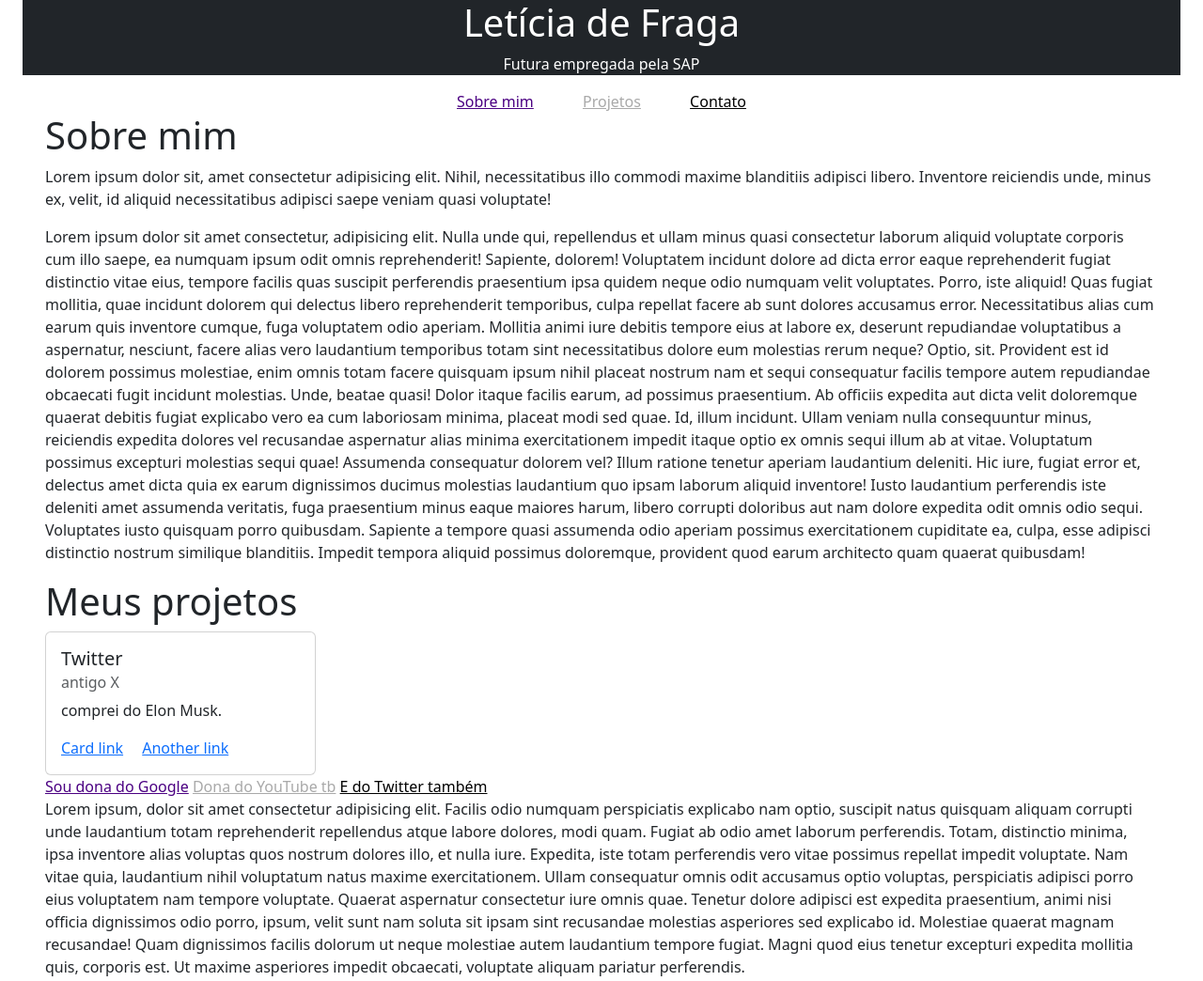
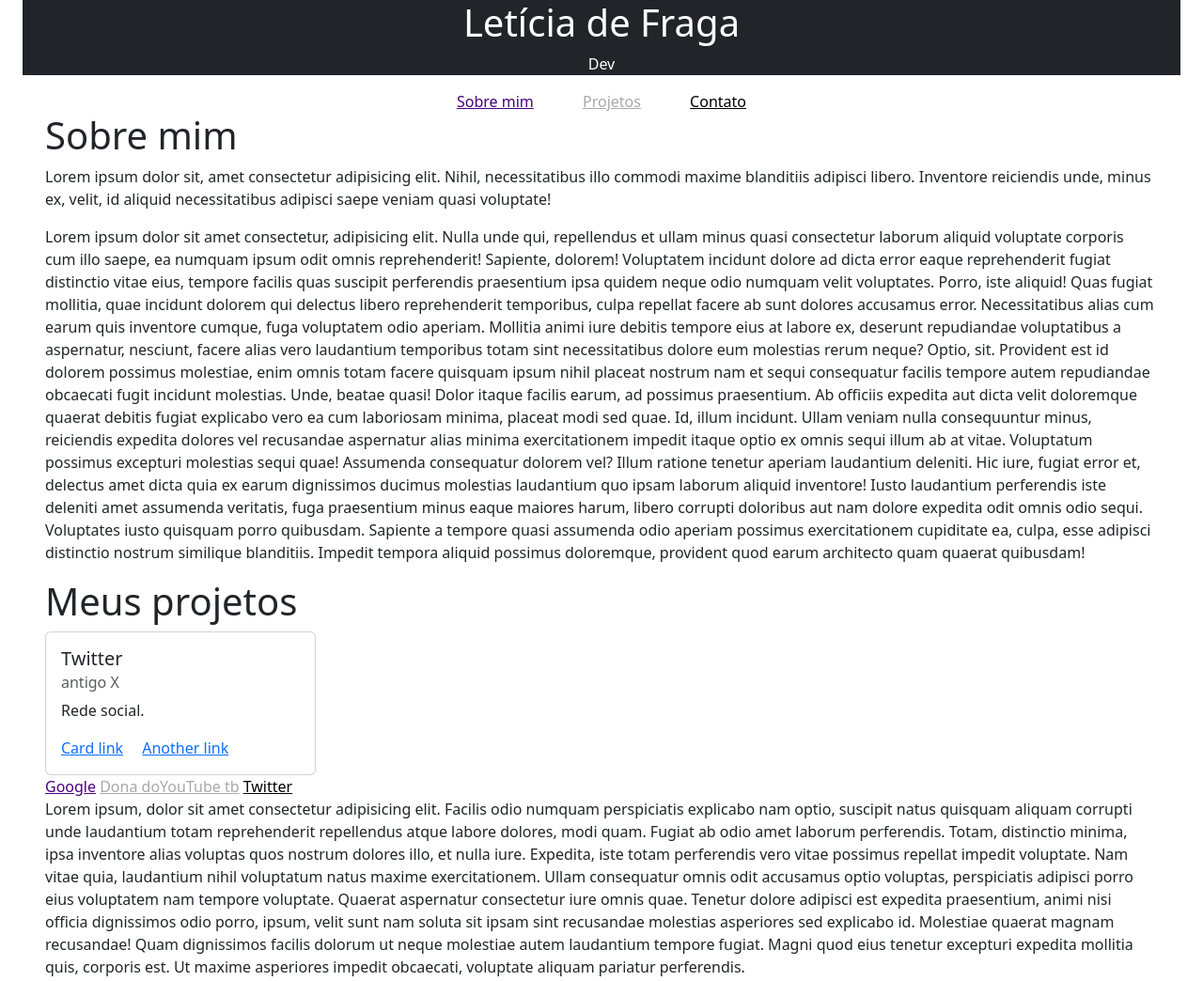
Before and after one commit to frhleticia/Portf-lio, a plain HTML site: page index.html in a window 1280 px wide. Shown: the top 1044 px of the page at 94% size. Drawn offline with nearby package versions, Linux system fonts and the light colour scheme.

Commit message:
Revise index.html for content and link updates
Updated the portfolio page with new content and links.

```diff
--- a/index.html
+++ b/index.html
@@ -8,7 +8,7 @@
     <body class="px-4">
         <header class="bg-dark text-white text-center">
             <h1>Letícia de Fraga</h1>
-            <p>Futura empregada pela SAP</p>
+            <p>Dev</p>
         </header>
         <navbar class="text-centar">
             <div class="text-center">
@@ -46,15 +46,15 @@
                 <div class="card-body">
                   <h5 class="card-title">Twitter</h5>
                   <h6 class="card-subtitle mb-2 text-body-secondary">antigo X</h6>
-                  <p class="card-text">comprei do Elon Musk.</p>
+                  <p class="card-text">Rede social.</p>
                   <a href="#" class="card-link">Card link</a>
                   <a href="#" class="card-link">Another link</a>
                 </div>
               </div>
             <div>
-                <a href="https://google.com " style="color: indigo;" target="_blank ">Sou dona do Google</a>
-                <a href="https://youtube.com" style="color: darkgrey;" target="_blank">Dona do YouTube tb</a>
-                <a href="https://x.com" style="color: black;" target="_blank">E do Twitter também</a>
+                <a href="https://google.com " style="color: indigo;" target="_blank ">Google</a>
+                <a href="https://youtube.com" style="color: darkgrey;" target="_blank">Dona doYouTube tb</a>
+                <a href="https://x.com" style="color: black;" target="_blank">Twitter</a>
             </div>
             <p>
                 Lorem ipsum, dolor sit amet consectetur adipisicing elit. Facilis odio numquam perspiciatis explicabo nam optio, suscipit natus quisquam aliquam corrupti unde laudantium totam reprehenderit repellendus atque labore dolores, modi quam.
@@ -78,4 +78,5 @@
             <p>&copy; 2025. Todos Direitos Reservados.</p>
         </footer>
     </body>
+
 </html>
```
